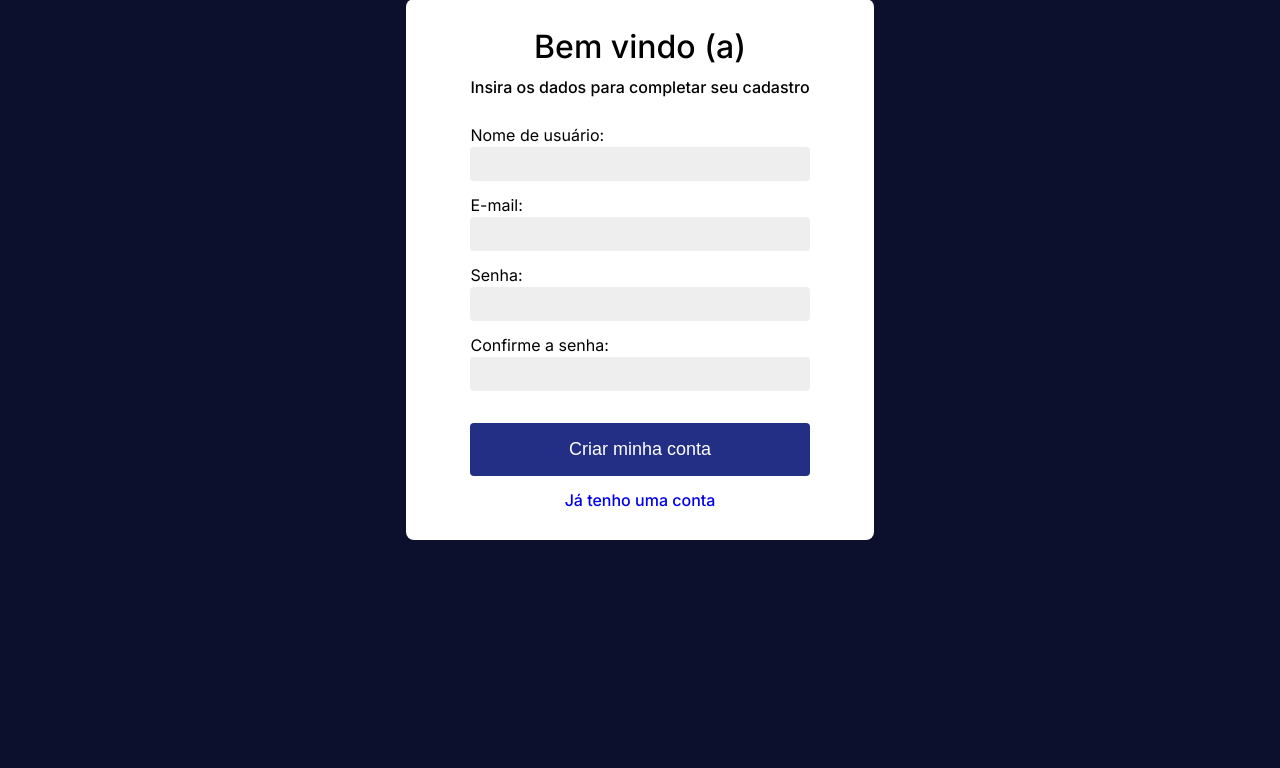
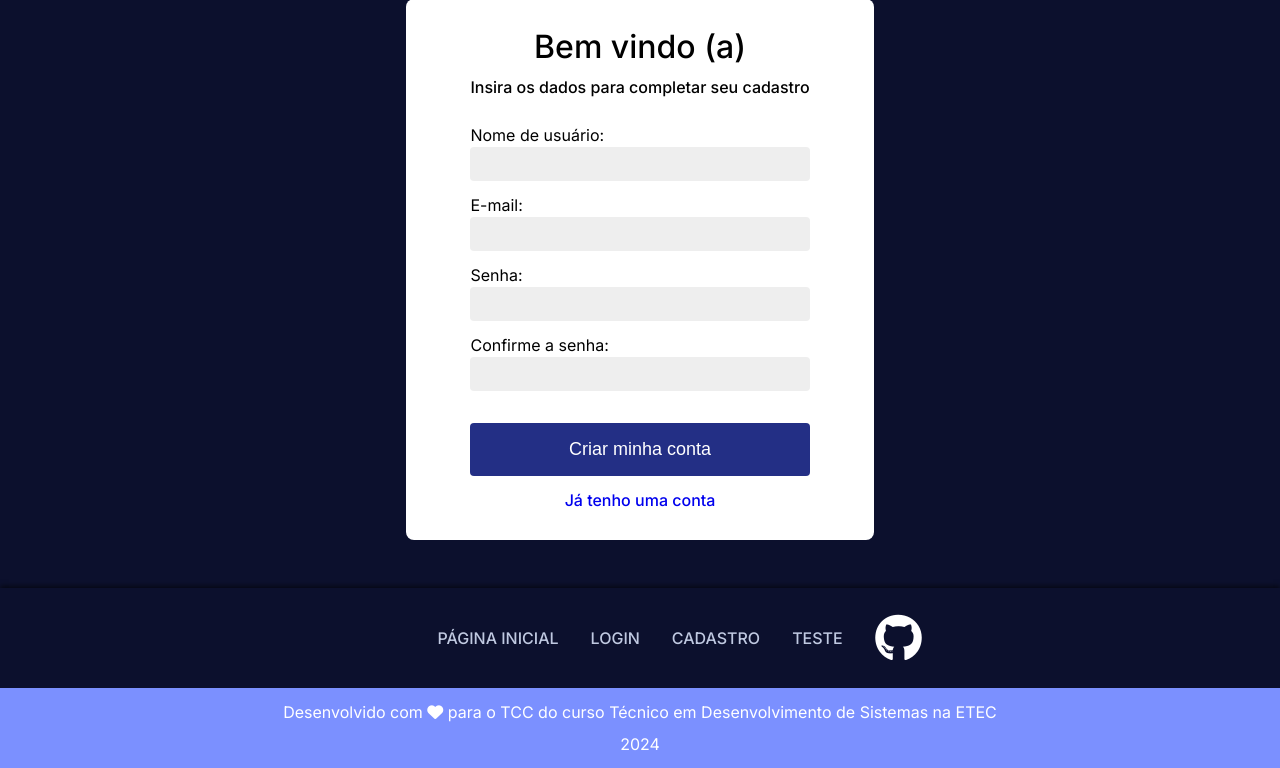
Before and after one commit to deyvidfernandes/MasterOfTenses, a PHP site: page /singup.html in a window 1280 px wide. Shown: the part 115-883 px from the top of the page. Before the commit the page ends 655 px from the top, so only its background shows below. Run offline with PHP 8.4, Linux system fonts and the light colour scheme; some libraries are stand-ins or nearby versions.

Commit message:
Adiciona o footer a página singup e sua estilização padrão

```diff
--- a/singup.html
+++ b/singup.html
@@ -6,16 +6,19 @@
 
    <title>Cadastro</title>
 
-   <!-- Remove estilos CSS predefinidos, deve ser incluido em todas as páginas antes de outros arquivos css-->
+   <!-- Remove estilos CSS predefinidos, deve ser incluído em todas as páginas antes de outros arquivos css-->
    <link rel="stylesheet" href="./styles/reset.css">
 
    <link rel="stylesheet" href="./styles/forms.css">
    <link rel="stylesheet" href="./styles/index.css">
 
-   <!-- Obtém a fonte Inter, deve ser incluido em todas as páginas -->
+   <!-- Obtém a fonte Inter, deve ser incluído em todas as páginas -->
    <link rel="preconnect" href="https://fonts.googleapis.com">
    <link rel="preconnect" href="https://fonts.gstatic.com" crossorigin>
    <link href="https://fonts.googleapis.com/css2?family=Inter:wght@100..900&display=swap" rel="stylesheet">
+
+   <!-- Carrega o sistema de ícones Font Awesome -->
+   <script src="https://kit.fontawesome.com/dcf57934cf.js" crossorigin="anonymous"></script>
 
 </head>
 <body>
@@ -61,5 +64,22 @@
 
          </form>
       </main>
+      <footer>
+         <div id="footer-links-container">
+            <ul id="footer-internal-links">
+               <ul><a href="">Página Inicial</a></ul>
+               <ul><a href="">Login</a></ul>
+               <ul><a href="">Cadastro</a></ul>
+               <ul><a href="">Teste</a></ul>
+            </ul>
+            <a href="https://github.com/deyvidfernandes/MasterOfTenses" target="_blank" id="github-link"><i class="fa-brands fa-github" style="color: #ffffff; font-size: 48px;"></i></a>
+         </div>
+         <div id="footer-message">
+            <p>Desenvolvido com <i class="fa-solid fa-heart" style="color: #ffffff;"></i> para o TCC do curso Técnico em Desenvolvimento de Sistemas na ETEC</p>
+            <p>2024</p>
+         </div>
+         <!-- Posiciona o link do github ao lado dos links internos sem influenciar no seu posicionamento -->
+         <script src="./src/styling/footer.js"></script>
+      </footer>
 </body>
 </html>
--- /dev/null
+++ b/src/styling/footer.js
@@ -0,0 +1,11 @@
+const discord = document.getElementById("github-link");
+const internal = document.getElementById("footer-internal-links");
+
+const internalEnd = internal.getBoundingClientRect().right;
+
+discord.style.left = `${internalEnd + 32}px`;
+
+window.addEventListener("resize", () => {
+	const internalEnd = internal.getBoundingClientRect().right;
+	discord.style.left = `${internalEnd + 32}px`;
+});
--- a/styles/index.css
+++ b/styles/index.css
@@ -4,18 +4,7 @@
 
 */
 
-/** Estilização padrão do corpo da página */
-
-body {
-   font-family: "Inter", sans-serif;
-   box-sizing: border-box;
-
-   /** Centralização dos elementos dentro do corpo da página */
-   & > * {
-      width: fit-content;
-      margin-inline: auto;
-   }
-}
+/** Classes utilitárias */
 
 .action-button {
       width: 100%;
@@ -34,6 +23,65 @@ body {
    font-weight: 500;
 }
 
+/** Estilização padrão do corpo da página */
+
+body {
+   font-family: "Inter", sans-serif;
+   box-sizing: border-box;
+
+   /** Centralização dos elementos dentro do corpo da página */
+   & > * {
+      width: fit-content;
+      margin-inline: auto;
+   }
+}
+
+/** Estilização do rodapé */
+
+footer {
+   margin-top: 32px;
+   box-shadow: 0px -2px 5px rgba(0, 0, 0, 0.6);
+
+   width: 100%;
+   #footer-links-container {
+      height: 100px;
+      display: flex;
+      justify-content: center;
+      align-items: center;
+
+      #footer-internal-links {
+         display: flex;
+         justify-content: center;
+         align-items: center;
+         gap: 32px;
+
+         a {
+            color: #C0C9E1;
+            text-decoration: none;
+            font-weight: 500;
+            text-transform: uppercase;
+         }
+
+      }
+
+      #github-link {
+         position: absolute;
+      }
+
+   }
+   #footer-message {
+      height: 80px;
+      display: flex;
+      flex-direction: column;
+      justify-content: center;
+      align-items: center;
+      gap: 16px;
+
+      background-color: #7B90FF;
+      color: #FFFFFF;
+   }
+}
+
 /** Estilização da scrollbar */
 
 ::-webkit-scrollbar {
```
